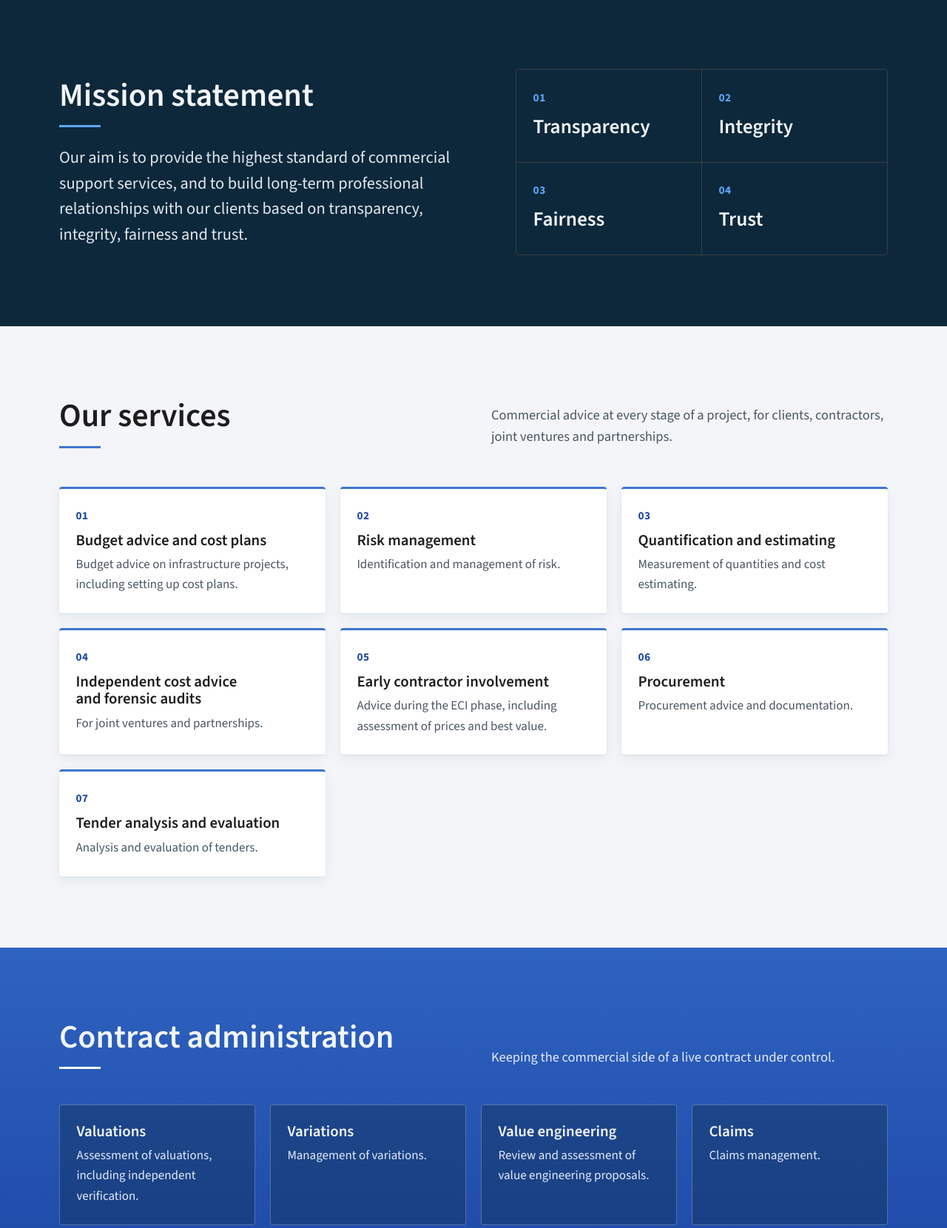
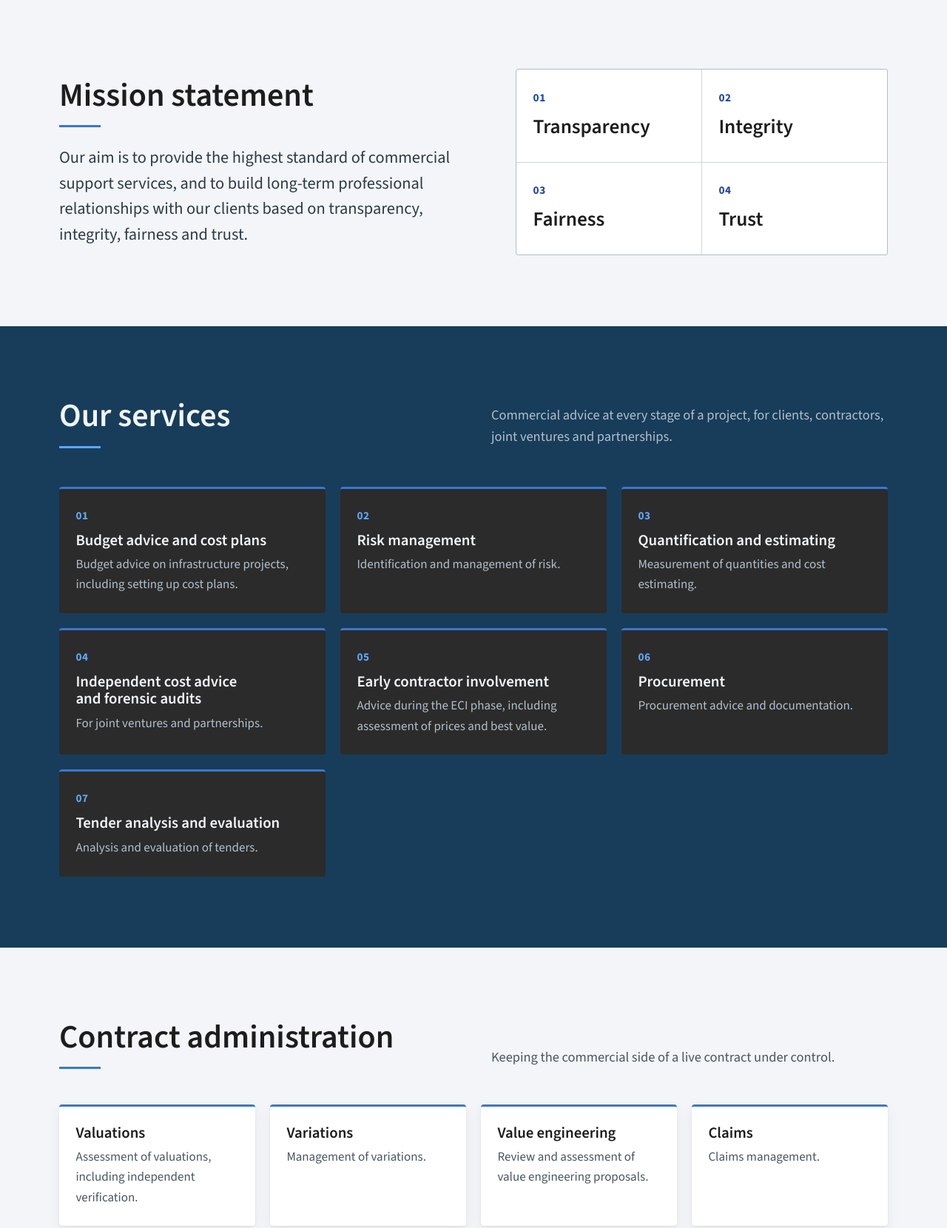
Before and after one commit to Elfutal/probus-preview, a plain HTML site: page index.html in a window 1280 px wide. Shown: the part 942-2602 px from the top of the page at 74% size. Drawn offline with nearby package versions, Linux system fonts and the light colour scheme.

Commit message:
Off-white mission and contract administration sections
Co-Authored-By: Claude Opus 5.5 <noreply@anthropic.com>
Claude-Session: https://claude.ai/code/session_01ML3VqcM3h94Rg8gwZXjtTU

```diff
--- a/index.html
+++ b/index.html
@@ -254,6 +254,16 @@ section[id], footer[id] { scroll-margin-top: calc(env(safe-area-inset-top, 0px)
 .light .contracts span { border-color: rgba(13,40,59,.35); color: var(--navy); }
 .light a { color: var(--blue-bot); }
 .light a:focus-visible { outline-color: var(--navy-deep); box-shadow: 0 0 0 6px #fff; }
+
+.light.mission, .light.ca { background: #f3f5f8; }
+.light.mission h2::after { background: var(--blue-mid); }
+.light .statement { color: #2e3a46; }
+.light .values { background: rgba(13,40,59,.15); border-color: rgba(13,40,59,.15); }
+.light .values li { background: #fff; }
+.light .values .num { color: var(--blue-bot); }
+.light .ca-grid li { background: #fff; border: 0; border-top: 3px solid var(--blue-mid); box-shadow: 0 1px 2px rgba(13,40,59,.08), 0 6px 18px rgba(13,40,59,.06); }
+.light .ca-grid p { color: #4a5563; }
+.light.ca .section-head h2::after { background: var(--blue-mid); }
 main:focus { outline: none; }
 </style>
 </head>
@@ -293,7 +303,7 @@ main:focus { outline: none; }
     </div>
   </section>
 
-  <section class="section mission" aria-labelledby="mission-title">
+  <section class="section mission light" aria-labelledby="mission-title">
     <div class="wrap">
       <div class="reveal">
         <h2 id="mission-title">Mission statement</h2>
@@ -308,7 +318,7 @@ main:focus { outline: none; }
     </div>
   </section>
 
-  <section class="section light" id="services" aria-labelledby="services-title">
+  <section class="section" id="services" aria-labelledby="services-title">
     <div class="wrap">
       <div class="section-head reveal">
         <h2 id="services-title">Our services</h2>
@@ -326,7 +336,7 @@ main:focus { outline: none; }
     </div>
   </section>
 
-  <section class="section ca" id="contract-administration" aria-labelledby="ca-title">
+  <section class="section ca light" id="contract-administration" aria-labelledby="ca-title">
     <div class="wrap">
       <div class="section-head reveal">
         <h2 id="ca-title">Contract administration</h2>
@@ -341,7 +351,7 @@ main:focus { outline: none; }
     </div>
   </section>
 
-  <section class="section experience light" id="work" aria-labelledby="work-title">
+  <section class="section experience" id="work" aria-labelledby="work-title">
     <div class="wrap">
       <div class="reveal">
         <h2 id="work-title">Our work and experience</h2>
```
